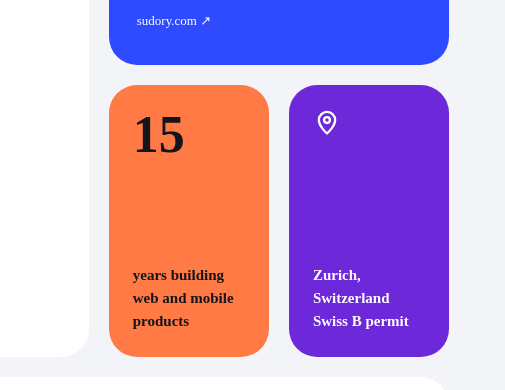
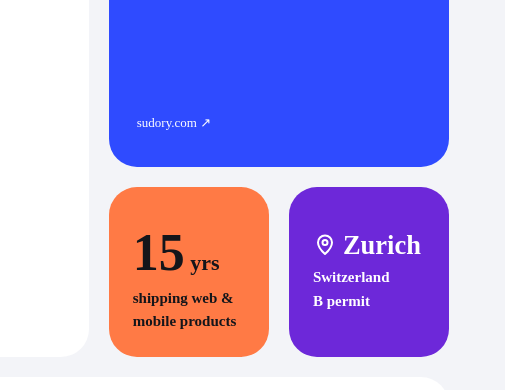
Before and after one commit to ekenigs/ekenigs.github.io, an Astro site: page / in a window 1280 px wide. Shown: the part 410-800 px from the top of the page, 775-1280 px from the left. Built offline with nearby package versions, Linux system fonts and the light colour scheme; Astro itself is replaced by a stand-in of ours.

Commit message:
Rework hero tiles: blue card takes extra height, compact stat and place cards
Co-Authored-By: Claude Sonnet 5.5 <noreply@anthropic.com>

```diff
--- a/src/components/Hero.astro
+++ b/src/components/Hero.astro
@@ -51,12 +51,17 @@ import { basics, now, summary } from "../data/resume";
 			<a href={now.url} target="_blank" rel="noopener noreferrer" class="tile__link">{now.label} ↗</a>
 		</div>
 		<div class="tile solid-2">
-			<div class="tile__stat">{basics.yearsOfExperience}</div>
-			<div class="tile__caption">years building web and mobile products</div>
+			<div class="tile__stat">{basics.yearsOfExperience}<span class="tile__unit"> yrs</span></div>
+			<div class="tile__caption">shipping web & mobile products</div>
 		</div>
 		<div class="tile solid-4">
-			<svg aria-hidden="true" width="28" height="28" viewBox="0 0 24 24" fill="none" stroke="currentColor" stroke-width="2" stroke-linecap="round" stroke-linejoin="round"><path d="M12 21s-7-6.2-7-11.5A7 7 0 0 1 19 9.5C19 14.8 12 21 12 21z"></path><circle cx="12" cy="9.5" r="2.5"></circle></svg>
-			<div class="tile__caption">{basics.location}<br />{basics.permit}</div>
+			<div class="tile__place">
+				<svg aria-hidden="true" width="28" height="28" viewBox="0 0 24 24" fill="none" stroke="currentColor" stroke-width="2" stroke-linecap="round" stroke-linejoin="round"><path d="M12 21s-7-6.2-7-11.5A7 7 0 0 1 19 9.5C19 14.8 12 21 12 21z"></path><circle cx="12" cy="9.5" r="2.5"></circle></svg>
+				<div class="tile__stat tile__stat--city">{basics.location.split(",")[0]}</div>
+			</div>
+			<div class="tile__caption">
+				{basics.location.split(",")[1]?.trim()}<br />{basics.permit.replace("Swiss ", "")}
+			</div>
 		</div>
 	</div>
 </section>
--- a/src/styles/global.css
+++ b/src/styles/global.css
@@ -411,21 +411,25 @@ html.dark {
 		min-width: 0;
 		display: grid;
 		grid-template-columns: repeat(2, minmax(0, 1fr));
+		grid-template-rows: minmax(0, 1fr) auto;
 		gap: 20px;
 	}
 
 	.tile {
+		container-type: inline-size;
 		border-radius: 28px;
 		padding: 24px;
 		display: flex;
 		flex-direction: column;
-		justify-content: space-between;
-		gap: 16px;
+		justify-content: flex-end;
+		gap: 8px;
 		min-height: 170px;
 	}
 
 	.tile--wide {
 		grid-column: span 2;
+		justify-content: space-between;
+		gap: 16px;
 		padding: 28px;
 		min-height: 200px;
 	}
@@ -449,6 +453,31 @@ html.dark {
 		font-size: 52px;
 		font-weight: 700;
 		line-height: 1;
+	}
+
+	.tile.solid-4 {
+		justify-content: center;
+	}
+
+	.tile__place {
+		display: flex;
+		min-width: 0;
+		align-items: center;
+		gap: 6px;
+	}
+
+	.tile__place svg {
+		flex: none;
+		width: 24px;
+		height: 24px;
+	}
+
+	.tile__unit {
+		font-size: 22px;
+	}
+
+	.tile__stat--city {
+		font-size: clamp(24px, calc((100cqw - 30px) / 3.1), 40px);
 	}
 
 	.tile__caption {
```
